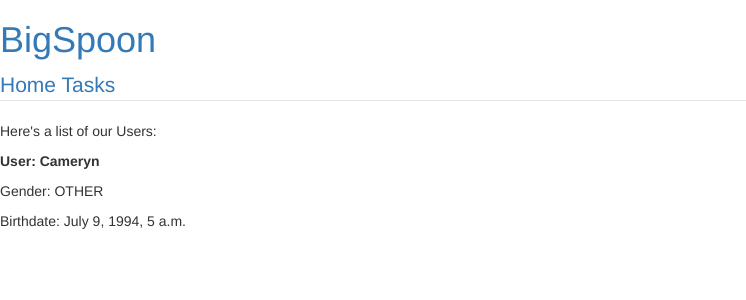
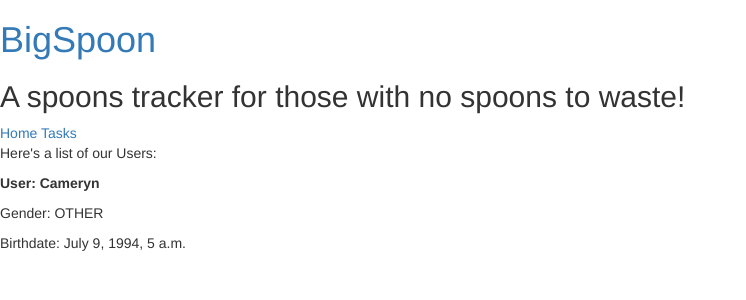
Before and after one commit to cam-benfield/spoons, a Django app: page /user_list in a window 1280 px wide. Shown: the top 300 px of the page, without its empty margins (0-746 px from the left). Run offline with Django 3.2, Linux system fonts and the light colour scheme; data comes from the database, SQL or seed files in the repository; some libraries are stand-ins or nearby versions.

Commit message:
Setting up Styles in CSS

```diff
--- a/spoonssite/spoons/templates/spoons/task_list.html
+++ b/spoonssite/spoons/templates/spoons/task_list.html
@@ -2,7 +2,9 @@
 <html>
   <head>
     <title>BigSpoon</title>
-    <link rel="stylesheet" href="https://maxcdn.bootstrapcdn.com/bootstrap/3.2.0/css/bootstrap.min.css">
+    <link rel="stylesheet" href="//maxcdn.bootstrapcdn.com/bootstrap/3.2.0/css/bootstrap.min.css">
+    <link rel="stylesheet" href="//maxcdn.bootstrapcdn.com/bootstrap/3.2.0/css/bootstrap-theme.min.css">
+
   </head>
   <body>
     <h1><a href='/index.html'>BigSpoon</a></h1>
--- a/spoonssite/spoons/templates/spoons/user_list.html
+++ b/spoonssite/spoons/templates/spoons/user_list.html
@@ -2,14 +2,18 @@
 <html>
   <head>
     <title>BigSpoon</title>
-    <link rel="stylesheet" href="https://maxcdn.bootstrapcdn.com/bootstrap/3.2.0/css/bootstrap.min.css">
+    <link rel="stylesheet" href="//maxcdn.bootstrapcdn.com/bootstrap/3.2.0/css/bootstrap.min.css">
+    <link rel="stylesheet" href="//maxcdn.bootstrapcdn.com/bootstrap/3.2.0/css/bootstrap-theme.min.css">
+
   </head>
 
   <body>
     <h1><a href='/index.html'>BigSpoon</a></h1>
-    <legend>
+    <h2>A spoons tracker for those with no spoons to waste!</h2>
+    <div class="menu">
       <a href='/index.html'>Home</a>
-      <a href='/task_list.html'>Tasks</a>
+      <a href='/task_list.html'>Tasks</a
+    </div>
     </legend>
     <p>Here's a list of our Users:</p>
     <div>
```
Also changed, not shown: spoonssite/spoons/templates/spoons/index.html (+9 -5 lines), spoonssite/spoons/static/styles.css (renamed from spoonssite/spoons/templates/spoons/styles.css).
